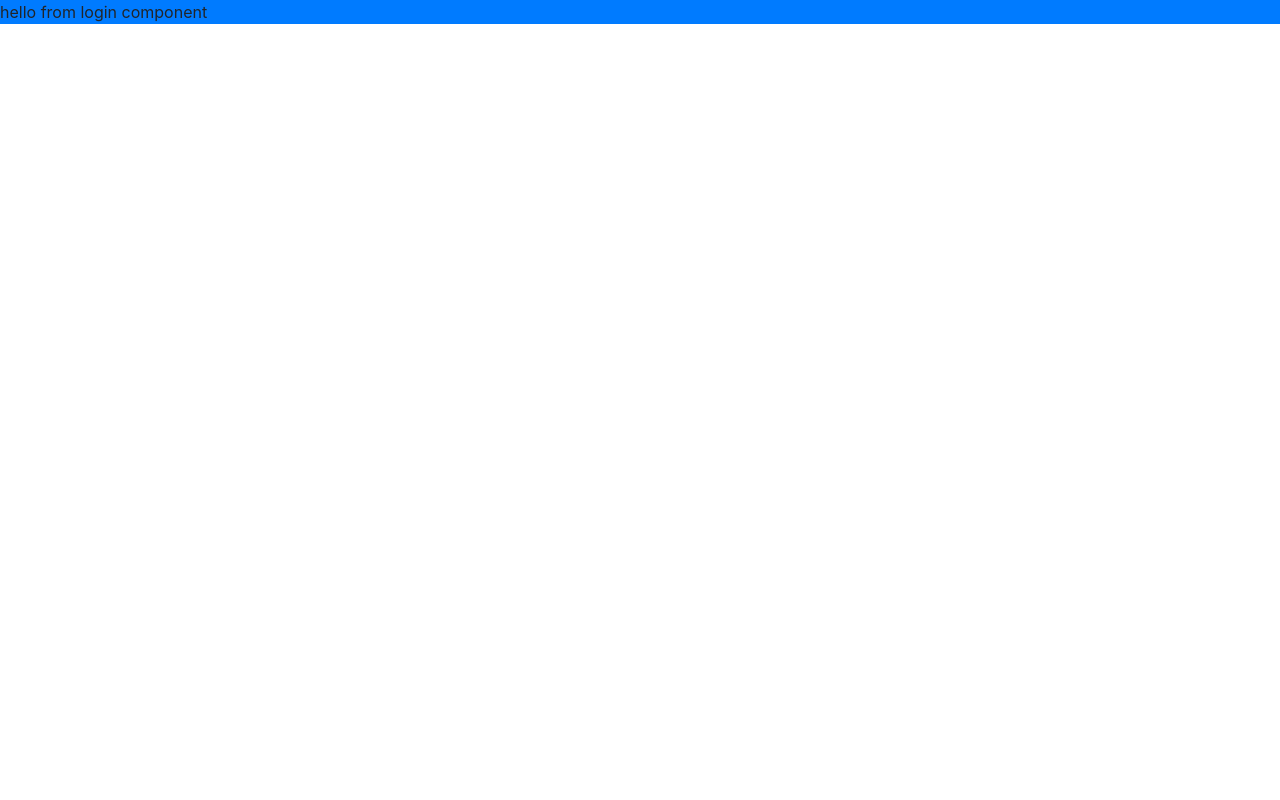
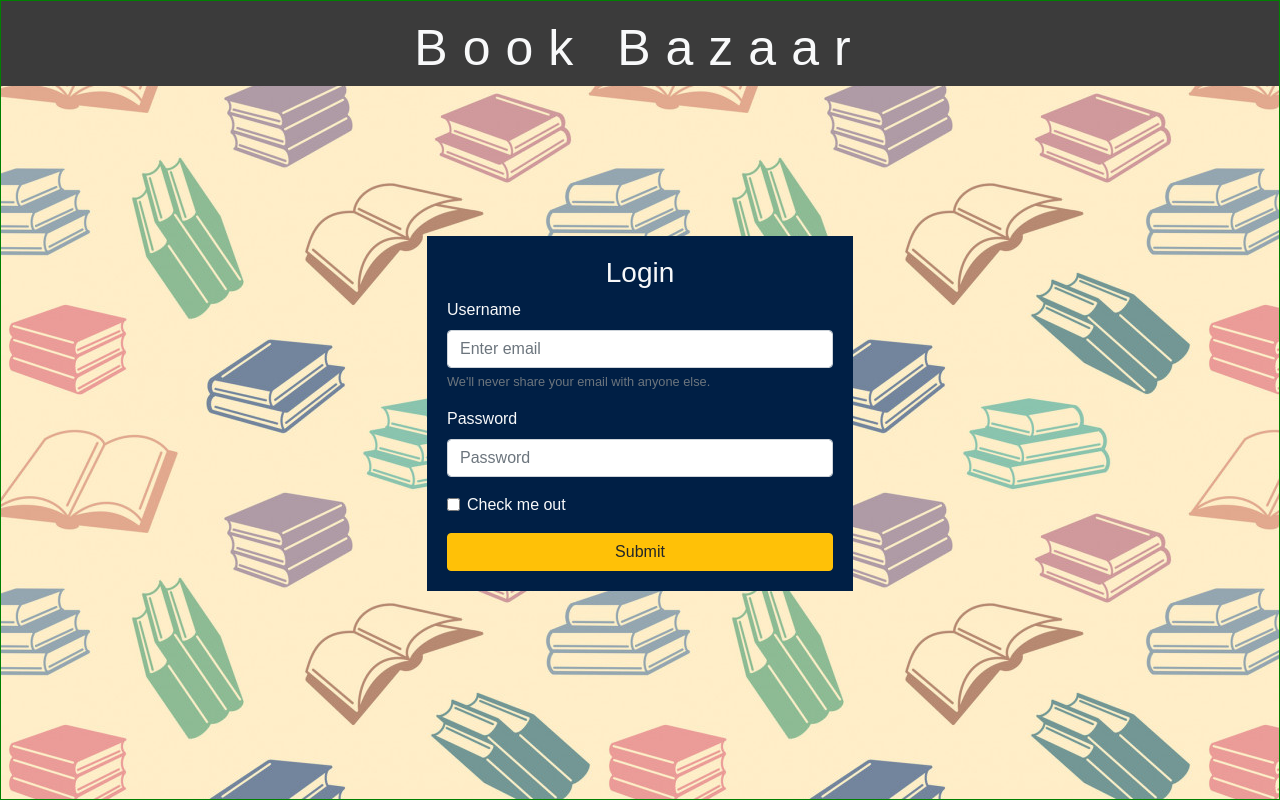
Before and after one commit to vaibnak/Book-Bazaar, an Angular app: page / in a window 1280 px wide. Built offline with nearby package versions, Linux system fonts and the light colour scheme.

Commit message:
created login page

```diff
--- a/src/app/app.component.html
+++ b/src/app/app.component.html
@@ -1 +1,3 @@
+<div style="margin:0; height: 100%">
 <app-login></app-login>
+</div>
--- a/src/app/login/login.component.css
+++ b/src/app/login/login.component.css
@@ -0,0 +1,25 @@
+.hd{
+	background-color: #3b3b3b;
+}
+
+.txt{
+	font-size: 50px;
+	margin: auto;
+	margin-top: 10px;
+	letter-spacing: 15px;
+	font-family: 'Russo One', sans-serif;
+}
+
+.bd{
+	margin:0;
+	height: 100%;
+	background-image: url("../../assets/bookbg.jpg");
+}
+
+.box{
+
+	font-family: 'Fira Sans', sans-serif;
+	padding: 20px;
+	margin-top: 150px;
+	background-color: #001f45;
+}
--- a/src/app/login/login.component.html
+++ b/src/app/login/login.component.html
@@ -1,3 +1,31 @@
-<div class="bg-primary">
-	hello from login component
+<div class="container-fluid bd">
+	<div class="row hd">
+      <div class="align-self-center text-center col-sm-12">
+      <p class="txt text-light" >Book Bazaar </p>
+      </div>
+    </div>
+
+    <div class="row">
+    	<div class="col-4 offset-4 box">
+    		<h3 class="text-center text-light">Login</h3>
+    		<form>
+			  <div class="form-group">
+			    <label for="exampleInputEmail1" class="text-light">Username</label>
+			    <input type="email" class="form-control" id="exampleInputEmail1" aria-describedby="emailHelp" placeholder="Enter email">
+			    <small id="emailHelp" class="form-text text-muted">We'll never share your email with anyone else.</small>
+			  </div>
+			  <div class="form-group">
+			    <label for="exampleInputPassword1" class="text-light">Password</label>
+			    <input type="password" class="form-control" id="exampleInputPassword1" placeholder="Password">
+			  </div>
+			  <div class="form-group form-check">
+			    <input type="checkbox" class="form-check-input" id="exampleCheck1">
+			    <label class="form-check-label text-light" for="exampleCheck1">Check me out</label>
+			  </div>
+			  <button type="submit" class="btn btn-warning btn-block">Submit</button>
+			</form>
+    	</div>
+    </div>
+
+
 </div>
--- a/src/index.html
+++ b/src/index.html
@@ -6,8 +6,14 @@
   <base href="/">
   <meta name="viewport" content="width=device-width, initial-scale=1">
   <link rel="icon" type="image/x-icon" href="favicon.ico">
+  <style>
+  	html,body {
+  		margin:0;
+  		height: 100%;
+  	}
+  </style>
 </head>
-<body>
+<body style="border: 1px solid green">
   <app-root></app-root>
 </body>
 </html>
```
Also changed, not shown: src/assets/bookbg.jpg (added).
